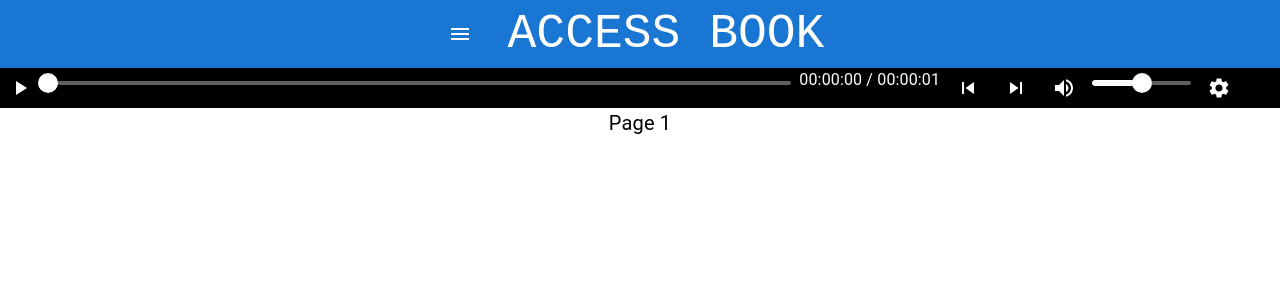
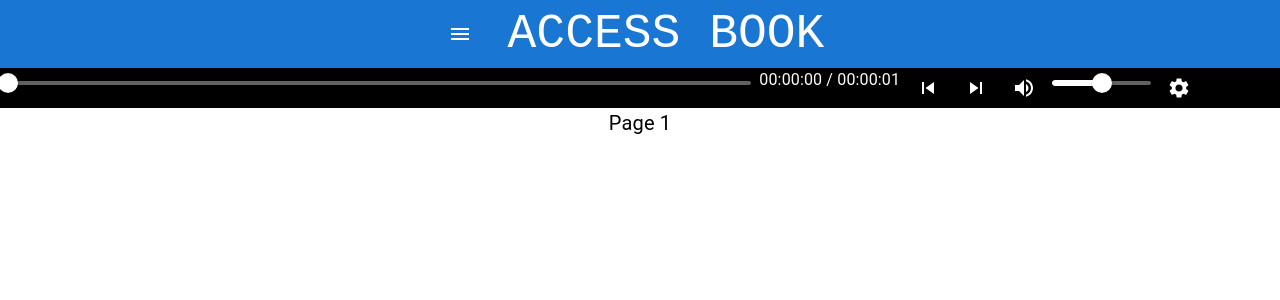
Before and after one commit to s303824/Access_Book, a React (Create React App) app in the folder client/: page /read in a window 1280 px wide. Shown: the top 300 px of the page. Built offline with nearby package versions, Linux system fonts and the light colour scheme.

Commit message:
added functional loading indicator to audioplayer

```diff
--- a/client/src/components/AudioPlayer.js
+++ b/client/src/components/AudioPlayer.js
@@ -9,7 +9,7 @@ import SkipPreviousIcon from '@mui/icons-material/SkipPrevious';
 import SettingsIcon from '@mui/icons-material/Settings';
 import Menu from '@mui/material/Menu';
 import MenuItem from '@mui/material/MenuItem';
-
+import "../App.css"
 import { GlobalStoreContext } from '../store'
 
 function AudioPlayer(props) {
@@ -23,7 +23,23 @@ function AudioPlayer(props) {
     }
     if(audioRef){
       audioRef.current.playbackRate = playbackRate;
+
     }
+    const audio = document.querySelector('audio');
+    const loadingIndicator = document.querySelector('.loading-indicator');
+
+    audio.addEventListener('loadstart', () => {
+      loadingIndicator.style.display = 'block';
+      setLoading(true)
+      audioRef.current.currentTime = 0;
+      audioRef.current.play();
+
+    });
+
+    audio.addEventListener('canplaythrough', () => {
+      loadingIndicator.style.display = 'none';
+      setLoading(false);
+    });
   });
 
   // Create state variables to track the audio playback status and progress
@@ -34,6 +50,7 @@ function AudioPlayer(props) {
   const [currentTime, setCurrentTime] = useState(0);
   const [duration, setDuration] = useState(1);
   const [playbackRate, setPlaybackRate] = useState(1);
+  const [loading, setLoading] = useState(false)
 
   const [anchorEl, setAnchorEl] = useState(null);
   const open = Boolean(anchorEl);
@@ -123,6 +140,9 @@ function AudioPlayer(props) {
     setAnchorEl(null);
   };
 
+  const playButton = !loading ? <IconButton style={{ color: 'white' }} onClick={togglePlay}> {isPlaying ? <PauseIcon/> : <PlayArrowIcon/>} </IconButton> : null
+
+  const loadSpin = <div class="loading-indicator"></div>
   // Render the audio player
   return (
     <Grid container style={{ backgroundColor: 'black' }}
@@ -137,7 +157,8 @@ function AudioPlayer(props) {
         preload="auto"
       />
       <Grid item>
-      <IconButton style={{ color: 'white' }} onClick={togglePlay}>{isPlaying ? <PauseIcon/> : <PlayArrowIcon/>}</IconButton>
+      {playButton}
+      {loadSpin}
       </Grid>
 
       <Grid item xs={7}>
```
